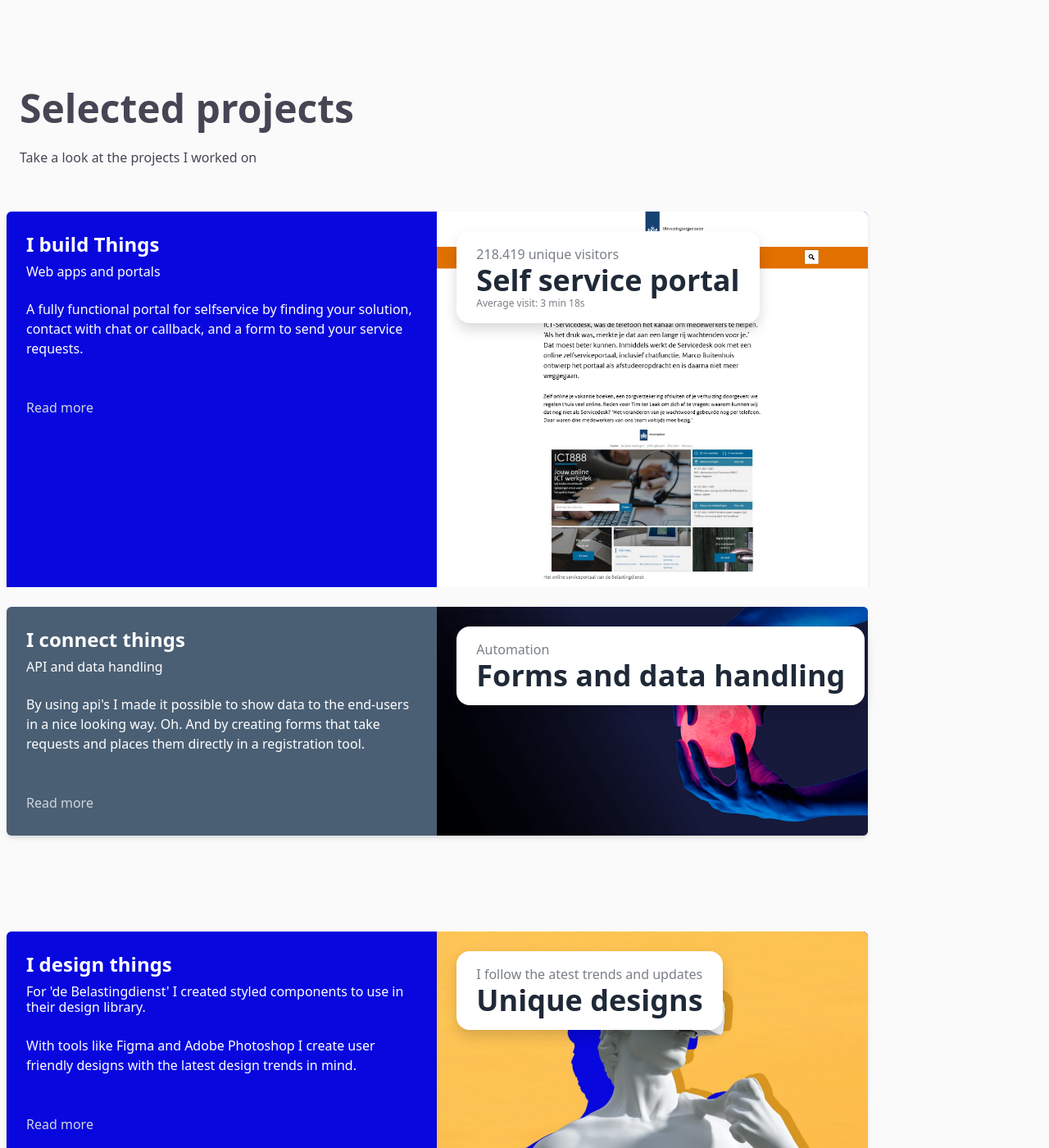
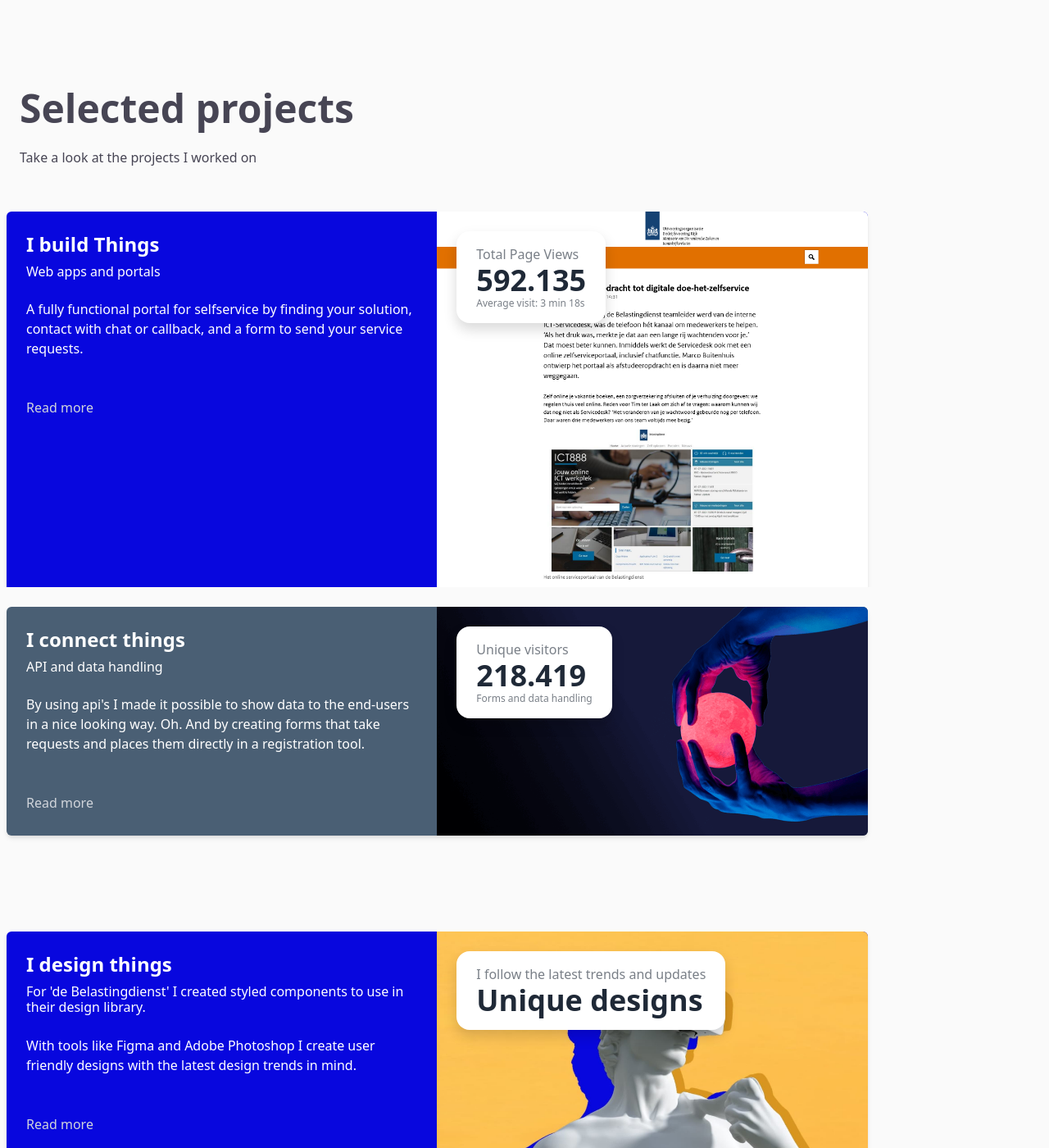
Before and after one commit to Marcob7/cv, a React (Vite) app: page / in a window 1280 px wide. Shown: the part 5012-6412 px from the top of the page at 82% size. Built offline with nearby package versions, Linux system fonts and the light colour scheme.

Commit message:
updated numbers

```diff
--- a/src/App.jsx
+++ b/src/App.jsx
@@ -97,8 +97,8 @@ function App() {
   subtitle="Web apps and portals"
   text="A fully functional portal for selfservice by finding your solution, contact with chat or callback, and a form to send your service requests."
   bgCustomColor="flex flex-wrap md:flex-no-wrap items-start mx-2 md:mx-0 md:my-6 shadow-md rounded-md overflow-hidden max-h-[500px] my-8 bg-[#0807de]"
-  statTitle="218.419 unique visitors"
-  statValue="Self service portal"
+  statTitle="Total Page Views"
+  statValue="592.135"
   statDesc="Average visit: 3 min 18s"
   modal="my-modal-4"
 />
@@ -108,9 +108,9 @@ function App() {
   subtitle="API and data handling"
   text="By using api's I made it possible to show data to the end-users in a nice looking way. Oh. And by creating forms that take requests and places them directly in a registration tool."
   bgCustomColor="flex flex-wrap md:flex-no-wrap items-start mx-2 md:mx-0 md:my-6 shadow-md rounded-md overflow-hidden max-h-[500px] my-8 bg-[#4a5f74]"
-  statTitle="Automation"
-  statValue="Forms and data handling"
-  statDesc=""
+  statTitle="Unique visitors"
+  statValue="218.419"
+  statDesc="Forms and data handling "
   modal="my-modal-5"
 />
 <Card
@@ -119,7 +119,7 @@ function App() {
   subtitle="For 'de Belastingdienst' I created styled components to use in their design library."
   text="With tools like Figma and Adobe Photoshop I create user friendly designs with the latest design trends in mind."
   bgCustomColor="flex flex-wrap md:flex-no-wrap items-start mx-2 md:mx-0 md:my-6 shadow-md rounded-md overflow-hidden max-h-[500px] my-8 bg-[#0807de]"
-  statTitle="I follow the atest trends and updates"
+  statTitle="I follow the latest trends and updates"
   statValue="Unique designs"
   statDesc=""
   modal="my-modal-6"
```
